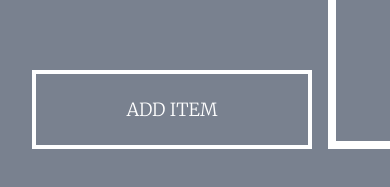
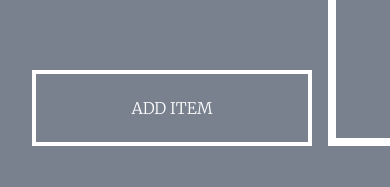
Before and after one commit to aroger7/h8tch-fe-task, a React app: page / in a window 390 px wide. Shown: the part 425-612 px from the top of the page. Built offline with nearby package versions, Linux system fonts and the light colour scheme.

Commit message:
add responsive styling to Button

```diff
--- a/src/components/Button/Button.js
+++ b/src/components/Button/Button.js
@@ -14,6 +14,10 @@ const Button = styled.button`
   &:hover {
     background: linear-gradient(0deg, #556175 0%, #b5c5d7 100%);
   }
+
+  @media screen and (max-width: 48em) {
+    font-size: 1rem;
+  }
 `;
 
 export default Button;
```
